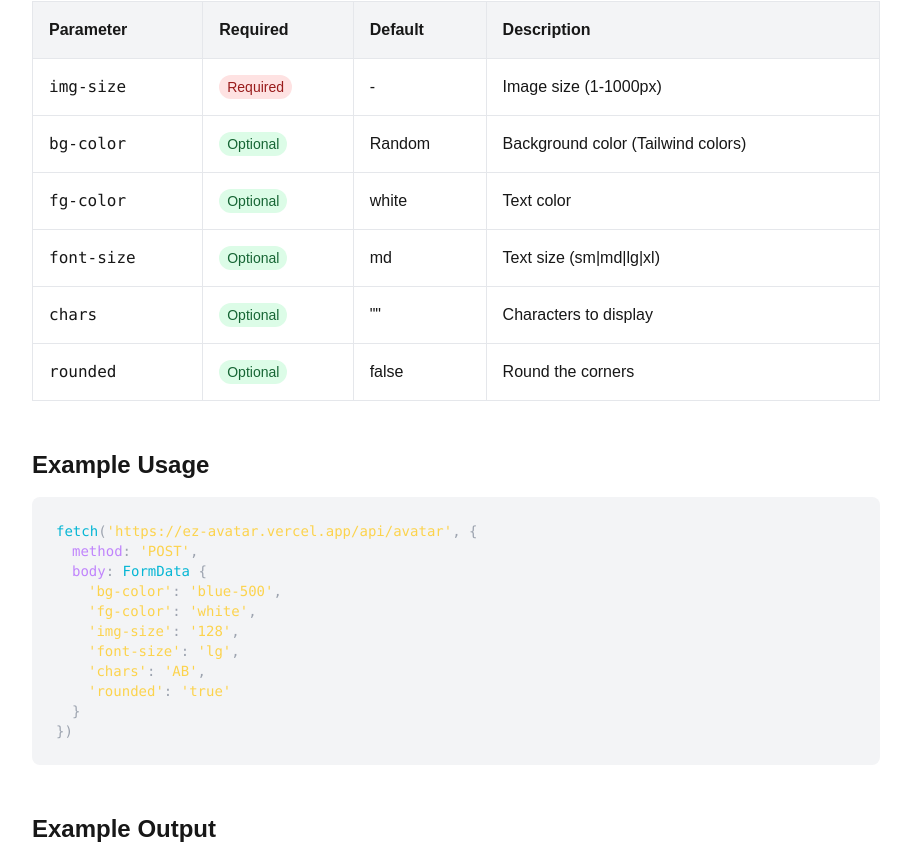
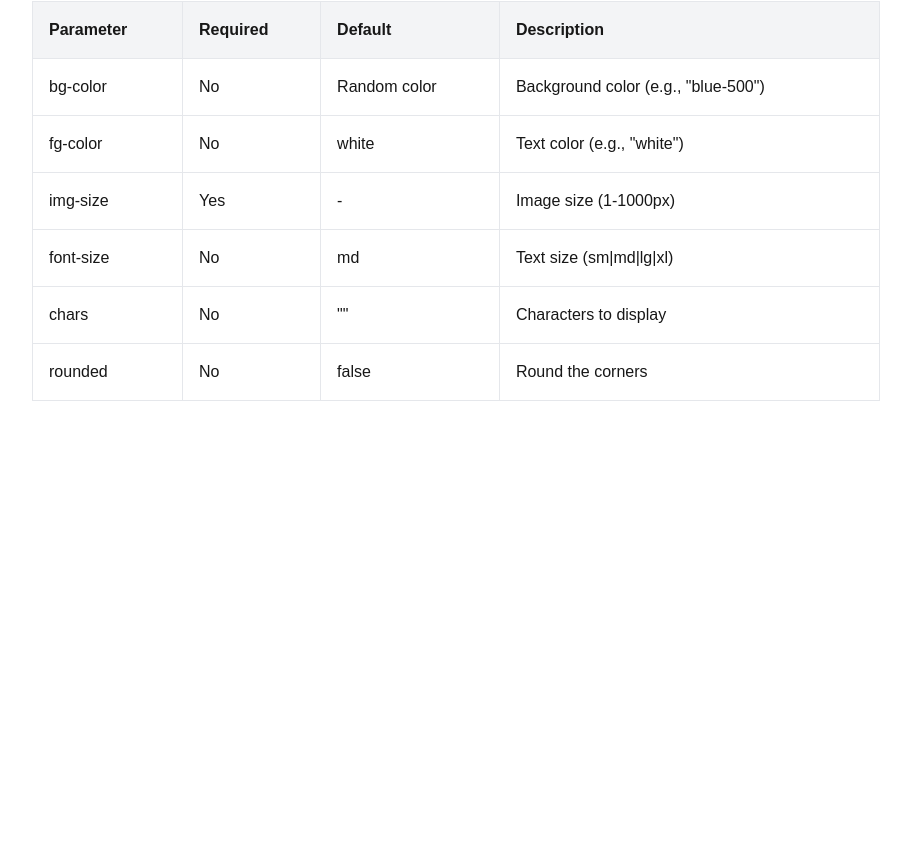
Before and after one commit to bpluhar/img-gen, a Next.js app: page / in a window 1280 px wide. Shown: the part 799-1658 px from the top of the page, without its empty margins (184-1095 px from the left). After the commit the page ends 1272 px from the top, so only its background shows below. Built offline with nearby package versions, Linux system fonts and the light colour scheme.

Commit message:
Satisfy Linter + Removed Unused + Deno fmt

```diff
--- a/app/api/avatar/route.ts
+++ b/app/api/avatar/route.ts
@@ -1,7 +1,7 @@
 import { NextResponse } from "next/server";
 import ImageBuilder from "@/app/components/avatar/image-builder";
 
-export const dynamic = 'force-dynamic';
+export const dynamic = "force-dynamic";
 export const revalidate = 0;
 
 // Pre-define colors as a constant Set for O(1) lookup
--- a/app/components/avatar/avatar-generator.tsx
+++ /dev/null
@@ -1,164 +0,0 @@
-'use client';
-
-import { useState } from 'react';
-import ImageBuilder from "@/app/components/avatar/image-builder";
-
-const TAILWIND_COLORS = [
-  "red", "blue", "green", "yellow", "purple",
-  "orange", "pink", "brown", "gray", "black", "white"
-];
-
-const COLOR_SHADES = [50, 100, 150, 200, 300, 400, 500, 600, 700, 800, 900, 950];
-
-const FONT_SIZES = ["sm", "md", "lg", "xl"];
-
-export default function AvatarGenerator() {
-  const [formData, setFormData] = useState({
-    bgColor: "blue",
-    bgShade: "500",
-    fgColor: "white",
-    fgShade: "",
-    imgSize: "128",
-    fontSize: "md",
-    chars: "",
-    rounded: false
-  });
-
-  const handleInputChange = (e: React.ChangeEvent<HTMLInputElement | HTMLSelectElement>) => {
-    const { name, value, type } = e.target;
-    setFormData(prev => ({
-      ...prev,
-      [name]: type === 'checkbox' ? (e.target as HTMLInputElement).checked : value
-    }));
-  };
-
-  const generateAvatar = () => {
-    const bgColorWithShade = formData.bgShade ? `${formData.bgColor}-${formData.bgShade}` : formData.bgColor;
-    const fgColorWithShade = formData.fgShade ? `${formData.fgColor}-${formData.fgShade}` : formData.fgColor;
-
-    return ImageBuilder(
-      bgColorWithShade,
-      fgColorWithShade,
-      formData.imgSize,
-      formData.chars,
-      formData.fontSize,
-      formData.rounded ? "true" : "false"
-    );
-  };
-
-  return (
-    <div className="space-y-6">
-      <div className="grid grid-cols-1 md:grid-cols-2 gap-4">
-        <div className="space-y-2">
-          <label className="block text-sm font-medium">Background Color</label>
-          <select
-            name="bgColor"
-            value={formData.bgColor}
-            onChange={handleInputChange}
-            className="w-full rounded-md border border-gray-300 p-2"
-          >
-            {TAILWIND_COLORS.map(color => (
-              <option key={color} value={color}>{color}</option>
-            ))}
-          </select>
-          {formData.bgColor !== 'white' && formData.bgColor !== 'black' && (
-            <select
-              name="bgShade"
-              value={formData.bgShade}
-              onChange={handleInputChange}
-              className="w-full rounded-md border border-gray-300 p-2"
-            >
-              {COLOR_SHADES.map(shade => (
-                <option key={shade} value={shade}>{shade}</option>
-              ))}
-            </select>
-          )}
-        </div>
-
-        <div className="space-y-2">
-          <label className="block text-sm font-medium">Foreground Color</label>
-          <select
-            name="fgColor"
-            value={formData.fgColor}
-            onChange={handleInputChange}
-            className="w-full rounded-md border border-gray-300 p-2"
-          >
-            {TAILWIND_COLORS.map(color => (
-              <option key={color} value={color}>{color}</option>
-            ))}
-          </select>
-          {formData.fgColor !== 'white' && formData.fgColor !== 'black' && (
-            <select
-              name="fgShade"
-              value={formData.fgShade}
-              onChange={handleInputChange}
-              className="w-full rounded-md border border-gray-300 p-2"
-            >
-              {COLOR_SHADES.map(shade => (
-                <option key={shade} value={shade}>{shade}</option>
-              ))}
-            </select>
-          )}
-        </div>
-
-        <div className="space-y-2">
-          <label className="block text-sm font-medium">Image Size (px)</label>
-          <input
-            type="number"
-            name="imgSize"
-            min="1"
-            max="1000"
-            value={formData.imgSize}
-            onChange={handleInputChange}
-            className="w-full rounded-md border border-gray-300 p-2"
-          />
-        </div>
-
-        <div className="space-y-2">
-          <label className="block text-sm font-medium">Font Size</label>
-          <select
-            name="fontSize"
-            value={formData.fontSize}
-            onChange={handleInputChange}
-            className="w-full rounded-md border border-gray-300 p-2"
-          >
-            {FONT_SIZES.map(size => (
-              <option key={size} value={size}>{size}</option>
-            ))}
-          </select>
-        </div>
-
-        <div className="space-y-2">
-          <label className="block text-sm font-medium">Characters</label>
-          <input
-            type="text"
-            name="chars"
-            value={formData.chars}
-            onChange={handleInputChange}
-            maxLength={2}
-            className="w-full rounded-md border border-gray-300 p-2"
-          />
-        </div>
-
-        <div className="space-y-2 flex items-center">
-          <label className="flex items-center space-x-2">
-            <input
-              type="checkbox"
-              name="rounded"
-              checked={formData.rounded}
-              onChange={handleInputChange}
-              className="rounded border-gray-300"
-            />
-            <span className="text-sm font-medium">Rounded Corners</span>
-          </label>
-        </div>
-      </div>
-
-      <div className="flex justify-center">
-        <div className="w-32 h-32">
-          {generateAvatar()}
-        </div>
-      </div>
-    </div>
-  );
-}
--- a/app/components/avatar/image-builder.jsx
+++ b/app/components/avatar/image-builder.jsx
@@ -33,8 +33,6 @@ export default function ImageBuilder(
     typographySettings.lineHeight * scale,
   );
 
-
-
   if (rounded === "true") {
     rounded = true;
   } else {
--- a/app/page.tsx
+++ b/app/page.tsx
@@ -1,7 +1,4 @@
-// import AvatarGenerator from '@/app/components/avatar/avatar-generator';
-import AvatarForm from '@/app/components/avatar/avatar-form';
-import Image from 'next/image';
-
+import AvatarForm from "@/app/components/avatar/avatar-form";
 
 export default function Home() {
   return (
@@ -26,141 +23,109 @@ export default function Home() {
           <table className="w-full border-collapse">
             <thead>
               <tr className="bg-gray-100 dark:bg-gray-800">
-                <th className="text-left p-4 border border-gray-200 dark:border-gray-700">Parameter</th>
-                <th className="text-left p-4 border border-gray-200 dark:border-gray-700">Required</th>
-                <th className="text-left p-4 border border-gray-200 dark:border-gray-700">Default</th>
-                <th className="text-left p-4 border border-gray-200 dark:border-gray-700">Description</th>
+                <th className="text-left p-4 border border-gray-200 dark:border-gray-700">
+                  Parameter
+                </th>
+                <th className="text-left p-4 border border-gray-200 dark:border-gray-700">
+                  Required
+                </th>
+                <th className="text-left p-4 border border-gray-200 dark:border-gray-700">
+                  Default
+                </th>
+                <th className="text-left p-4 border border-gray-200 dark:border-gray-700">
+                  Description
+                </th>
               </tr>
             </thead>
             <tbody>
               <tr>
-                <td className="p-4 border border-gray-200 dark:border-gray-700 font-mono">img-size</td>
                 <td className="p-4 border border-gray-200 dark:border-gray-700">
-                  <span className="bg-red-100 text-red-800 px-2 py-1 rounded-full text-sm">Required</span>
+                  bg-color
                 </td>
-                <td className="p-4 border border-gray-200 dark:border-gray-700">-</td>
-                <td className="p-4 border border-gray-200 dark:border-gray-700">Image size (1-1000px)</td>
+                <td className="p-4 border border-gray-200 dark:border-gray-700">
+                  No
+                </td>
+                <td className="p-4 border border-gray-200 dark:border-gray-700">
+                  Random color
+                </td>
+                <td className="p-4 border border-gray-200 dark:border-gray-700">
+                  Background color (e.g., &quot;blue-500&quot;)
+                </td>
               </tr>
               <tr>
-                <td className="p-4 border border-gray-200 dark:border-gray-700 font-mono">bg-color</td>
                 <td className="p-4 border border-gray-200 dark:border-gray-700">
-                  <span className="bg-green-100 text-green-800 px-2 py-1 rounded-full text-sm">Optional</span>
+                  fg-color
                 </td>
-                <td className="p-4 border border-gray-200 dark:border-gray-700">Random</td>
-                <td className="p-4 border border-gray-200 dark:border-gray-700">Background color (Tailwind colors)</td>
+                <td className="p-4 border border-gray-200 dark:border-gray-700">
+                  No
+                </td>
+                <td className="p-4 border border-gray-200 dark:border-gray-700">
+                  white
+                </td>
+                <td className="p-4 border border-gray-200 dark:border-gray-700">
+                  Text color (e.g., &quot;white&quot;)
+                </td>
               </tr>
               <tr>
-                <td className="p-4 border border-gray-200 dark:border-gray-700 font-mono">fg-color</td>
                 <td className="p-4 border border-gray-200 dark:border-gray-700">
-                  <span className="bg-green-100 text-green-800 px-2 py-1 rounded-full text-sm">Optional</span>
+                  img-size
                 </td>
-                <td className="p-4 border border-gray-200 dark:border-gray-700">white</td>
-                <td className="p-4 border border-gray-200 dark:border-gray-700">Text color</td>
+                <td className="p-4 border border-gray-200 dark:border-gray-700">
+                  Yes
+                </td>
+                <td className="p-4 border border-gray-200 dark:border-gray-700">
+                  -
+                </td>
+                <td className="p-4 border border-gray-200 dark:border-gray-700">
+                  Image size (1-1000px)
+                </td>
               </tr>
               <tr>
-                <td className="p-4 border border-gray-200 dark:border-gray-700 font-mono">font-size</td>
                 <td className="p-4 border border-gray-200 dark:border-gray-700">
-                  <span className="bg-green-100 text-green-800 px-2 py-1 rounded-full text-sm">Optional</span>
+                  font-size
                 </td>
-                <td className="p-4 border border-gray-200 dark:border-gray-700">md</td>
-                <td className="p-4 border border-gray-200 dark:border-gray-700">Text size (sm|md|lg|xl)</td>
+                <td className="p-4 border border-gray-200 dark:border-gray-700">
+                  No
+                </td>
+                <td className="p-4 border border-gray-200 dark:border-gray-700">
+                  md
+                </td>
+                <td className="p-4 border border-gray-200 dark:border-gray-700">
+                  Text size (sm|md|lg|xl)
+                </td>
               </tr>
               <tr>
-                <td className="p-4 border border-gray-200 dark:border-gray-700 font-mono">chars</td>
                 <td className="p-4 border border-gray-200 dark:border-gray-700">
-                  <span className="bg-green-100 text-green-800 px-2 py-1 rounded-full text-sm">Optional</span>
+                  chars
                 </td>
-                <td className="p-4 border border-gray-200 dark:border-gray-700">""</td>
-                <td className="p-4 border border-gray-200 dark:border-gray-700">Characters to display</td>
+                <td className="p-4 border border-gray-200 dark:border-gray-700">
+                  No
+                </td>
+                <td className="p-4 border border-gray-200 dark:border-gray-700">
+                  &quot;&quot;
+                </td>
+                <td className="p-4 border border-gray-200 dark:border-gray-700">
+                  Characters to display
+                </td>
               </tr>
               <tr>
-                <td className="p-4 border border-gray-200 dark:border-gray-700 font-mono">rounded</td>
                 <td className="p-4 border border-gray-200 dark:border-gray-700">
-                  <span className="bg-green-100 text-green-800 px-2 py-1 rounded-full text-sm">Optional</span>
+                  rounded
                 </td>
-                <td className="p-4 border border-gray-200 dark:border-gray-700">false</td>
-                <td className="p-4 border border-gray-200 dark:border-gray-700">Round the corners</td>
+                <td className="p-4 border border-gray-200 dark:border-gray-700">
+                  No
+                </td>
+                <td className="p-4 border border-gray-200 dark:border-gray-700">
+                  false
+                </td>
+                <td className="p-4 border border-gray-200 dark:border-gray-700">
+                  Round the corners
+                </td>
               </tr>
             </tbody>
           </table>
         </div>
       </section>
-
-      <section className="mb-12">
-        <h2 className="text-2xl font-semibold mb-4">Example Usage</h2>
-        <div className="bg-gray-100 dark:bg-gray-800 p-6 rounded-lg font-mono text-sm">
-          <div className="overflow-x-auto">
-            <span className="text-cyan-500">fetch</span>
-            <span className="text-gray-400">(</span>
-            <span className="text-amber-300">'https://ez-avatar.vercel.app/api/avatar'</span>
-            <span className="text-gray-400">, {`{`}</span>
-            <div className="ml-4">
-              <span className="text-purple-400">method</span>
-              <span className="text-gray-400">: </span>
-              <span className="text-amber-300">'POST'</span>
-              <span className="text-gray-400">,</span>
-            </div>
-            <div className="ml-4">
-              <span className="text-purple-400">body</span>
-              <span className="text-gray-400">: </span>
-              <span className="text-cyan-500">FormData</span>
-              <span className="text-gray-400"> {`{`}</span>
-              <div className="ml-4">
-                <div>
-                  <span className="text-amber-300">'bg-color'</span>
-                  <span className="text-gray-400">: </span>
-                  <span className="text-amber-300">'blue-500'</span>
-                  <span className="text-gray-400">,</span>
-                </div>
-                <div>
-                  <span className="text-amber-300">'fg-color'</span>
-                  <span className="text-gray-400">: </span>
-                  <span className="text-amber-300">'white'</span>
-                  <span className="text-gray-400">,</span>
-                </div>
-                <div>
-                  <span className="text-amber-300">'img-size'</span>
-                  <span className="text-gray-400">: </span>
-                  <span className="text-amber-300">'128'</span>
-                  <span className="text-gray-400">,</span>
-                </div>
-                <div>
-                  <span className="text-amber-300">'font-size'</span>
-                  <span className="text-gray-400">: </span>
-                  <span className="text-amber-300">'lg'</span>
-                  <span className="text-gray-400">,</span>
-                </div>
-                <div>
-                  <span className="text-amber-300">'chars'</span>
-                  <span className="text-gray-400">: </span>
-                  <span className="text-amber-300">'AB'</span>
-                  <span className="text-gray-400">,</span>
-                </div>
-                <div>
-                  <span className="text-amber-300">'rounded'</span>
-                  <span className="text-gray-400">: </span>
-                  <span className="text-amber-300">'true'</span>
-                </div>
-              </div>
-              <span className="text-gray-400">{`}`}</span>
-            </div>
-            <span className="text-gray-400">{`})`}</span>
-          </div>
-        </div>
-      </section>
-
-      <section>
-        <h2 className="text-2xl font-semibold mb-4">Example Output</h2>
-        <div className="flex gap-4">
-          <Image
-            src="/response.webp"
-            alt="Example avatar"
-            width={128}
-            height={128}
-            className="rounded-lg"
-          />
-        </div>
-      </section>
     </div>
   );
 }
```
Also changed, not shown: app/components/avatar/avatar-form.tsx (+87 -57 lines), 1 other file (tests, documents, lock files or other folders).
